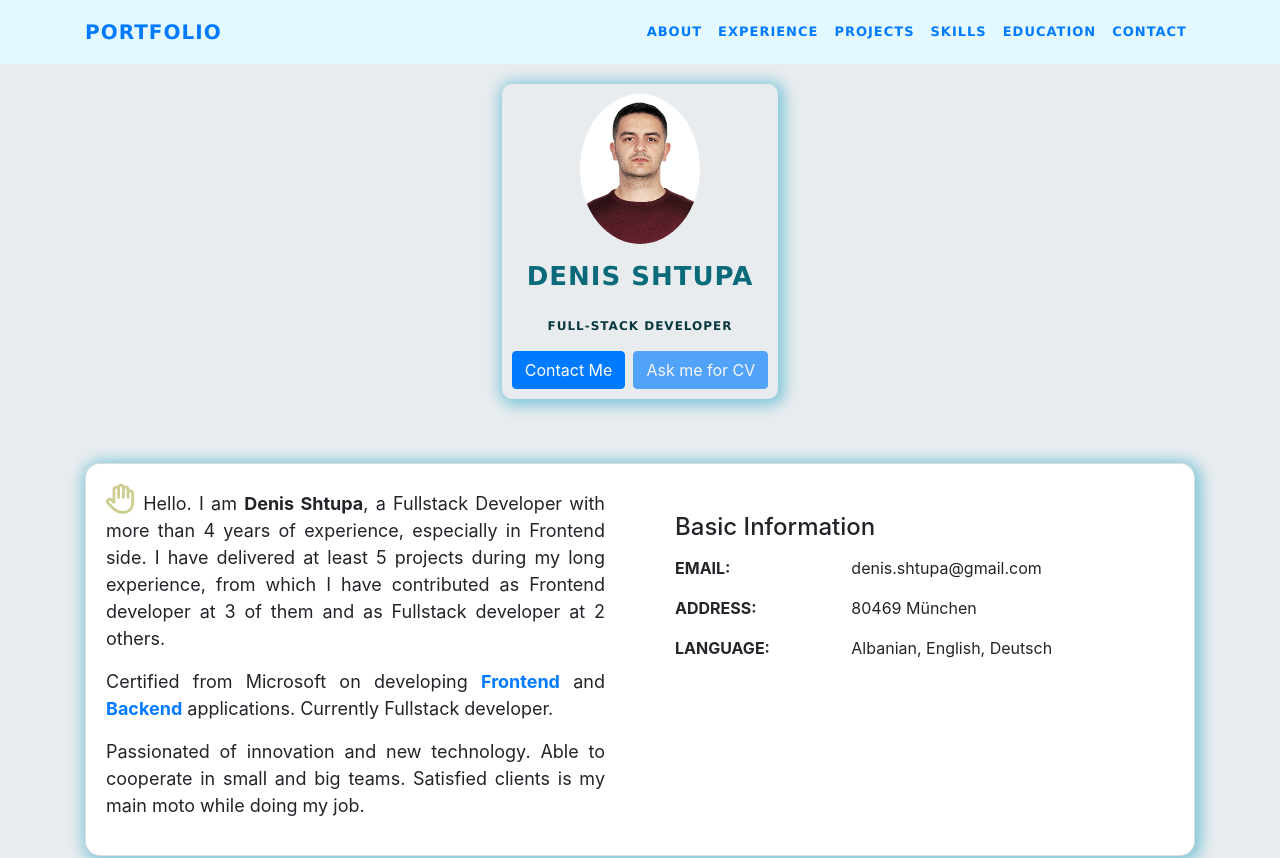
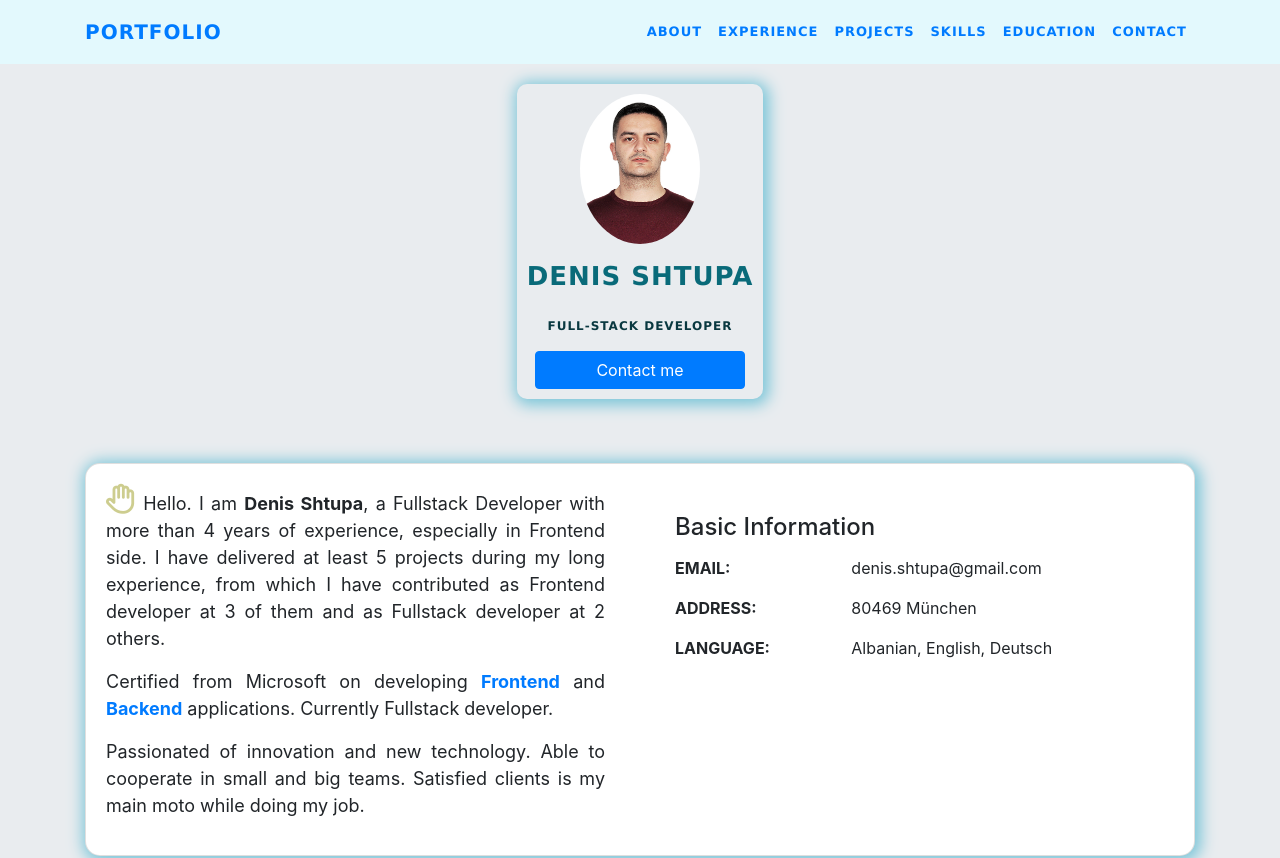
Before and after one commit to denisshtupa/Denis.Shtupa-Portofolio-Angular, an Angular app: page / in a window 1280 px wide. Shown: the top 858 px of the page. Built offline with nearby package versions, Linux system fonts and the light colour scheme; some icons are missing.

Commit message:
remove download cv

```diff
--- a/src/app/my-profile/introduction/profile-intro.component.html
+++ b/src/app/my-profile/introduction/profile-intro.component.html
@@ -11,9 +11,9 @@
           </div>
           <div class="h2 title d-flex justify-content-center">Denis Shtupa</div>
           <p class="category text-black d-flex justify-content-center">Full-Stack Developer</p>
-          <a class="btn btn-primary smooth-scroll mr-2" href="#contact">Contact Me</a>
-          <button class="btn btn-primary" [disabled]="true" title="Contact me with email to have my CV" href="https://drive.google.com/file/d/1p2uzC8lY4BmaEjeFrXlzHDoKZKGjlmPv/view?usp=sharing"
-            target="_blank">Ask me for CV</button>
+          <a class="btn btn-primary smooth-scroll mr-2 d-flex justify-content-center" [style.margin-left]="'8px'" href="#contact">Contact me</a>
+          <!-- <button class="btn btn-primary" [disabled]="true" title="Contact me with email to have my CV" href="https://drive.google.com/file/d/1p2uzC8lY4BmaEjeFrXlzHDoKZKGjlmPv/view?usp=sharing"
+            target="_blank">Ask me for CV</button> -->
         </div>
       </div>
     </div>
```
